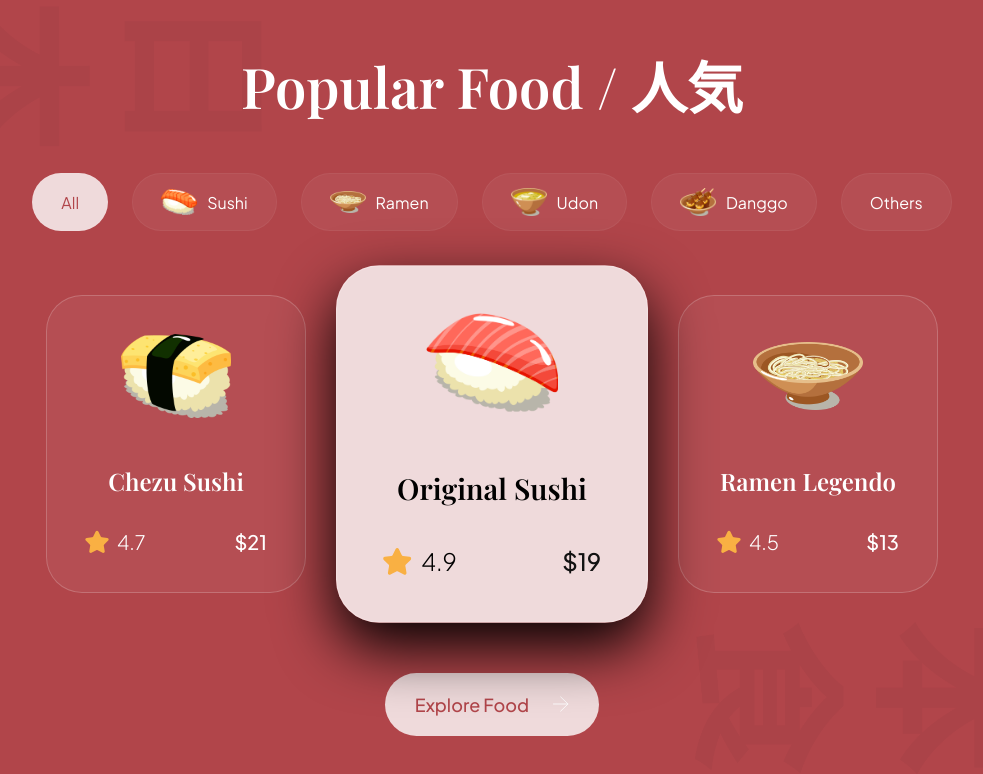
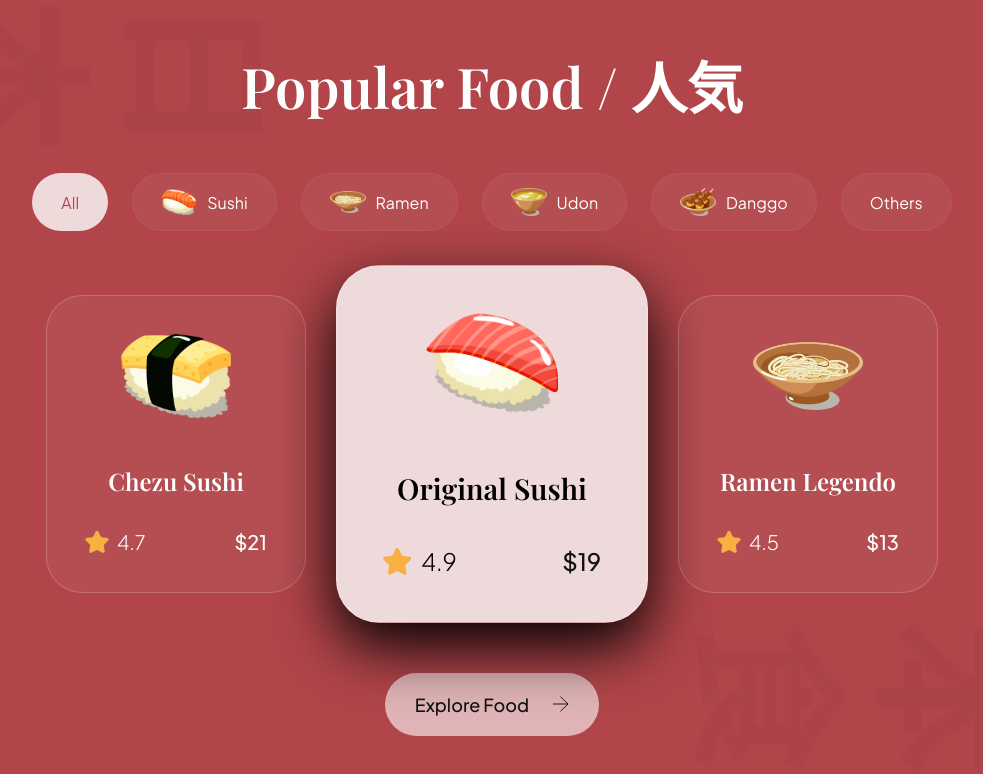
Before and after one commit to Reck1618/Resturant_website, a website built with Vite: page sushi/index.html in a window 1280 px wide. In both pictures the pointer is over the button "Explore Food". Shown: the part 1535-2309 px from the top of the page, without its empty margins (148-1131 px from the left). Built offline with nearby package versions, Linux system fonts and the light colour scheme.

Commit message:
fixed the explore food button highlighting

```diff
--- a/sushi/css/sections/popular.css
+++ b/sushi/css/sections/popular.css
@@ -96,8 +96,12 @@
 }
 
 .popular-foods__button:hover {
-    background: rgba(255, 255, 255, 0.8);
-    color: var(--primary-color);
+    background: rgba(255, 255, 255, 0.6);
+    color: var(--secondary-color);
+}
+
+.popular-foods__button:hover img {
+    filter: invert(1);
 }
 
 .popular-foods__card {
```
